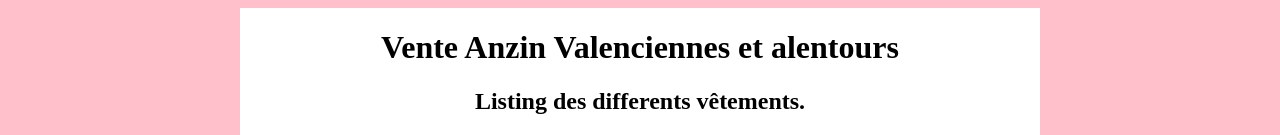
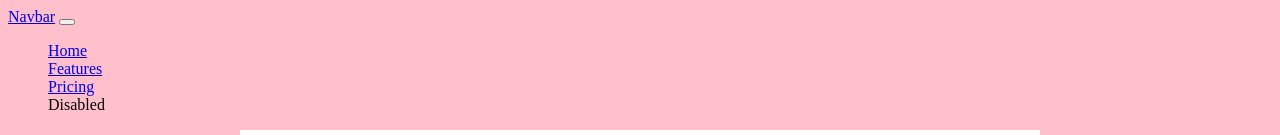
Before and after one commit to lounishtml/Vente.V-tements, a plain HTML site: page index.html in a window 1280 px wide. Shown: the top 135 px of the page. Drawn offline with Linux system fonts and the light colour scheme.

Commit message:
Update index.html

```diff
--- a/index.html
+++ b/index.html
@@ -5,6 +5,30 @@
         <meta charset="utf-8">  <!-- consigne pour l'utilisation des carcteres speciaux é,à etc-->
         <title>Vente Anzin et alentours</title>
         <link rel="stylesheet" href="style.css">
+        <nav class="navbar navbar-expand-lg bg-light">
+  <div class="container-fluid">
+    <a class="navbar-brand" href="#">Navbar</a>
+    <button class="navbar-toggler" type="button" data-bs-toggle="collapse" data-bs-target="#navbarNav" aria-controls="navbarNav" aria-expanded="false" aria-label="Toggle navigation">
+      <span class="navbar-toggler-icon"></span>
+    </button>
+    <div class="collapse navbar-collapse" id="navbarNav">
+      <ul class="navbar-nav">
+        <li class="nav-item">
+          <a class="nav-link active" aria-current="page" href="#">Home</a>
+        </li>
+        <li class="nav-item">
+          <a class="nav-link" href="#">Features</a>
+        </li>
+        <li class="nav-item">
+          <a class="nav-link" href="#">Pricing</a>
+        </li>
+        <li class="nav-item">
+          <a class="nav-link disabled">Disabled</a>
+        </li>
+      </ul>
+    </div>
+  </div>
+</nav>
     </head>
 
 
```
